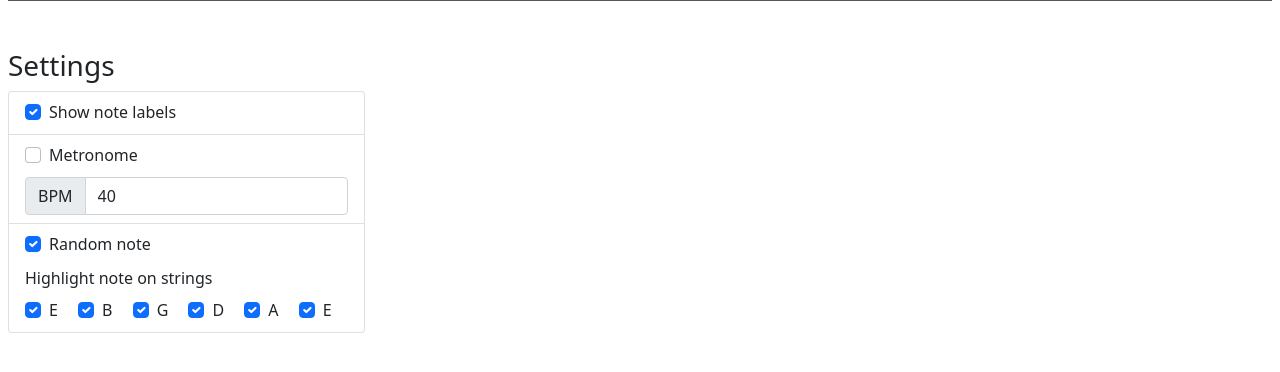
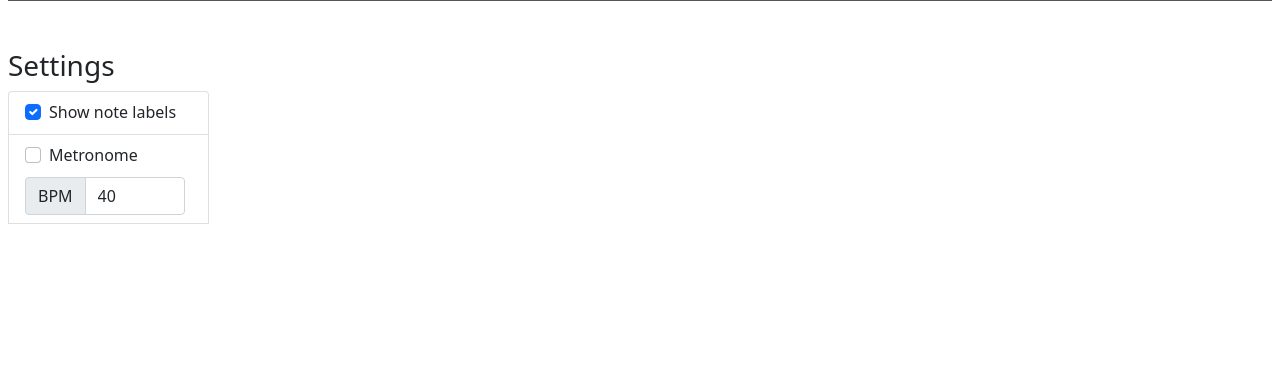
Before and after one commit to whleucka/guitar-lesson, a PHP site: page / in a window 1280 px wide. Shown: the part 391-763 px from the top of the page. Run offline with PHP 8.4, Linux system fonts and the light colour scheme; some web fonts are replaced.

Commit message:
fix: random note ui toggle

```diff
--- a/css/style.css
+++ b/css/style.css
@@ -77,7 +77,7 @@ body {
 }
 
 #bpm {
-    width: 40px;
+    max-width: 100px;
 }
 
 #random-note {
--- a/index.php
+++ b/index.php
@@ -55,9 +55,9 @@
                             <input type="number" onInput="setBPM(event)" id="bpm" value="40" min="10" max="120" class="form-control">
                         </div>
                     </li>
-                    <li class="list-group-item">
+                    <li id="random-notes" class="list-group-item" style="display: none;">
                         <div class="form-check form-check-inline">
-                            <input class="form-check-input" type="checkbox" id="toggle-random-note" checked="">
+                            <input class="form-check-input" type="checkbox" id="toggle-random-note">
                             <label class="form-check-label" for="toggle-random-note">Random note</label>
                         </div>
                         <div>
--- a/js/main.js
+++ b/js/main.js
@@ -113,7 +113,9 @@ const toggleMetronome = (event) => {
     const checkbox = event.currentTarget;
     if (checkbox.checked) {
         startMetronome();
+        document.getElementById("random-notes").style.display = "block";
     } else {
         stopMetronome();
+        document.getElementById("random-notes").style.display = "none";
     }
 }
```
